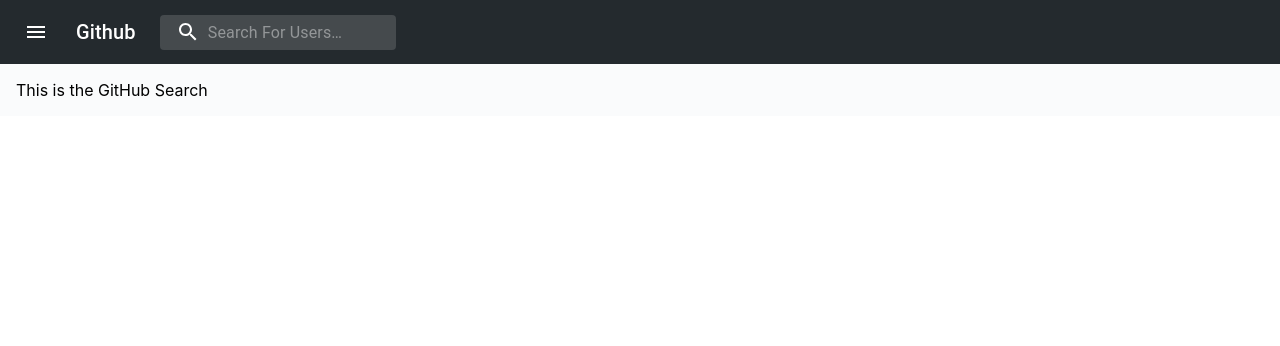
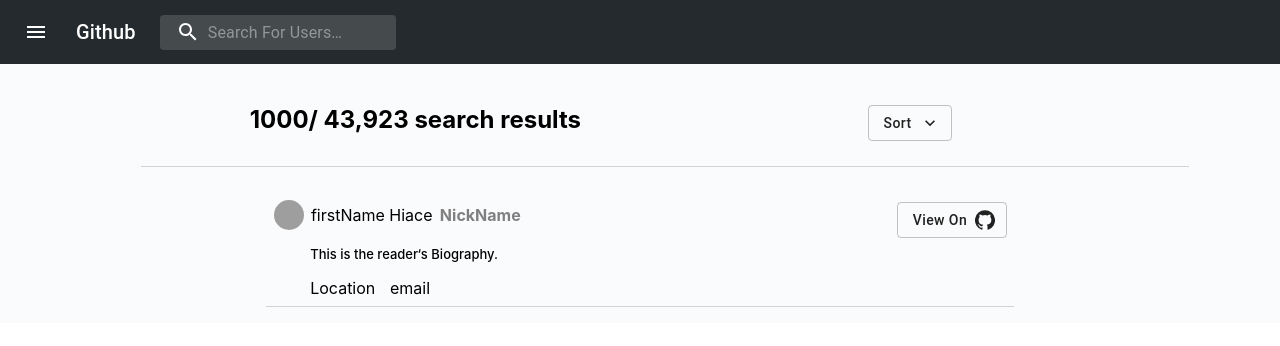
Before and after one commit to NicholusMuwonge/github-user-search, a React (Create React App) app: page / in a window 1280 px wide. Shown: the top 346 px of the page. Built offline with nearby package versions, Linux system fonts and the light colour scheme; no server answers; grey boxes are pictures that could not be loaded.

Commit message:
Add Ui to the home component and sort component.

```diff
--- a/src/components/app/App.js
+++ b/src/components/app/App.js
@@ -1,20 +1,49 @@
 import React from 'react';
+import SortMenu from '../dropDownMenu/SortButton';
 import './App.css';
+import SearchResultTile from './SearchResultTile';
 
 const styles = {
   container: {
     padding: '1rem',
     backgroundColor: '#fafbfc',
+    // flex: 1,
+    // display: 'block',
+    justifyContent: 'center',
+    alignItems: 'center',
+    alignSelf: 'center',
+  },
+  sortBar: {
+    width: '80%',
+    padding: '2%',
+    marginLeft: '10%',
+    flexDirection: 'row',
+    display: 'flex',
+    borderBottom: '1px solid lightgrey',
+  },
+  sortBarSubContainer: {
     flex: 1,
-    display: 'flex',
+  },
+  resultsCount: {
+    fontSize: 'x-large',
+    fontWeight: 'bolder',
   },
 };
-function App() {
+function AppComponent() {
   return (
     <div className="App" style={styles.container}>
-      This is the GitHub Search
+      {/* This is the GitHub Search */}
+      <section style={styles.sortBar}>
+        <div style={styles.sortBarSubContainer}>
+          <span style={styles.resultsCount}>1000/ 43,923 search results</span>
+        </div>
+        <span style={styles.sortBarSubContainer}>
+          <SortMenu />
+        </span>
+      </section>
+      <SearchResultTile />
     </div>
   );
 }
 
-export default App;
+export default AppComponent;
--- /dev/null
+++ b/src/components/app/AppContainer.js
@@ -0,0 +1,12 @@
+import React from 'react';
+// import { useSelector } from 'react-redux';
+import AppComponent from './App';
+
+function AppContainer() {
+//   const searchResults = useSelector((centralState) => centralState.searchUsersReducer);
+  return (
+    <AppComponent />
+  );
+}
+
+export default AppContainer;
--- /dev/null
+++ b/src/components/app/SearchResultTile.js
@@ -0,0 +1,112 @@
+import { Button } from '@material-ui/core';
+import GitHubIcon from '@material-ui/icons/GitHub';
+import React from 'react';
+
+const styles = {
+  container: {
+    flexDirection: 'column',
+    width: '60%',
+    marginLeft: '20%',
+    height: 'auto',
+    alignSelf: 'center',
+    display: 'block',
+    borderBottom: '1px solid lightgrey',
+    marginTop: '2%',
+  },
+  topSection: {
+    flexDirection: 'row',
+    display: 'flex',
+    flex: 1,
+  },
+  itemContainer: {
+    flex: 1,
+    display: 'flex',
+    // border: '1px solid',
+    alignItems: 'center',
+    justifyContent: 'flex-start',
+    padding: '.5rem',
+  },
+  viewButtonContainer: {
+    flex: 1,
+    display: 'flex',
+    alignItems: 'flex-end',
+    justifyContent: 'flex-end',
+  },
+  userIdentifierSection: {
+    display: 'block',
+  },
+  countrySection: {
+    display: 'block',
+    paddingLeft: '3%',
+  },
+  name: {
+    marginLeft: '2%',
+    fontSize: 'medium',
+    fontWeight: 'normal',
+    color: 'black',
+  },
+  nickName: {
+    marginLeft: '2%',
+    fontSize: 'medium',
+    fontWeight: 'bold',
+    color: 'grey',
+  },
+  showMore: {
+    marginRight: '2%',
+    textTransform: 'Capitalize',
+  },
+  userBio: {
+    paddingLeft: '5%',
+    paddingRight: '2%',
+    fontSize: 'small',
+    fontWeight: '500',
+    color: 'black',
+  },
+};
+
+function SearchResultTile() {
+  return (
+        <div style={styles.container}>
+            <section style={styles.topSection}>
+                <div style={styles.itemContainer}>
+                  <div style={styles.userIdentifierSection} />
+                    <img
+                      src="https://avatars.githubusercontent.com/u/37922214?v=4"
+                      alt="avatar"
+                      width="30px"
+                      height="30px"
+                      style={{ borderRadius: '50%' }}
+                    />
+                    <br />
+                    <span style={styles.name}>firstName Hiace</span>
+                    {/* <span style={styles.name}>lastName</span> */}
+                    <span style={styles.nickName}>NickName</span>
+                </div>
+                <div style={styles.viewButtonContainer}>
+                <Button
+                  variant="outlined"
+                  color="disabled"
+                  style={styles.showMore}
+                  endIcon={<GitHubIcon />}
+                >
+                  View On
+                </Button>
+                </div>
+            </section>
+            <section style={styles.topSection}>
+                <div style={styles.itemContainer}>
+                  <span style={styles.userBio}>This is the reader&lsquo;s Biography.</span>
+                </div>
+            </section>
+            <section style={styles.topSection}>
+              <div style={styles.itemContainer}>
+                <div style={styles.countrySection} />
+                  <span style={styles.name}>Location</span>
+                  <span style={styles.name}>email</span>
+              </div>
+            </section>
+        </div>
+  );
+}
+
+export default SearchResultTile;
--- /dev/null
+++ b/src/components/dropDownMenu/SortButton.js
@@ -0,0 +1,100 @@
+import React from 'react';
+import { withStyles } from '@material-ui/core/styles';
+import Button from '@material-ui/core/Button';
+import Menu from '@material-ui/core/Menu';
+import MenuItem from '@material-ui/core/MenuItem';
+import ListItemIcon from '@material-ui/core/ListItemIcon';
+import ListItemText from '@material-ui/core/ListItemText';
+import InboxIcon from '@material-ui/icons/MoveToInbox';
+import DraftsIcon from '@material-ui/icons/Drafts';
+import SendIcon from '@material-ui/icons/Send';
+import KeyboardArrowDownIcon from '@material-ui/icons/KeyboardArrowDown';
+
+const styles = {
+  showMore: {
+    marginRight: '2%',
+    textTransform: 'Capitalize',
+  },
+};
+const StyledMenu = withStyles({
+  paper: {
+    border: '1px solid #d3d4d5',
+  },
+})((props) => (
+  <Menu
+    elevation={0}
+    getContentAnchorEl={null}
+    anchorOrigin={{
+      vertical: 'bottom',
+      horizontal: 'center',
+    }}
+    transformOrigin={{
+      vertical: 'top',
+      horizontal: 'center',
+    }}
+    {...props} // disable react/jsx-props-no-spreading
+  />
+));
+
+const StyledMenuItem = withStyles((theme) => ({
+  root: {
+    '&:focus': {
+      backgroundColor: theme.palette.primary.main,
+      '& .MuiListItemIcon-root, & .MuiListItemText-primary': {
+        color: theme.palette.common.white,
+      },
+    },
+  },
+}))(MenuItem);
+
+export default function SortMenu() {
+  const [anchorEl, setAnchorEl] = React.useState(null);
+
+  const handleClick = (event) => {
+    setAnchorEl(event.currentTarget);
+  };
+
+  const handleClose = () => {
+    setAnchorEl(null);
+  };
+
+  return (
+    <div>
+      <Button
+        variant="outlined"
+        color="disabled"
+        style={styles.showMore}
+        endIcon={<KeyboardArrowDownIcon />}
+        onClick={(e) => handleClick(e)}
+      >
+        Sort
+      </Button>
+      <StyledMenu
+        id="customized-menu"
+        anchorEl={anchorEl}
+        keepMounted
+        open={Boolean(anchorEl)}
+        onClose={handleClose}
+      >
+        <StyledMenuItem>
+          <ListItemIcon>
+            <SendIcon fontSize="small" />
+          </ListItemIcon>
+          <ListItemText primary="Sent mail" />
+        </StyledMenuItem>
+        <StyledMenuItem>
+          <ListItemIcon>
+            <DraftsIcon fontSize="small" />
+          </ListItemIcon>
+          <ListItemText primary="Drafts" />
+        </StyledMenuItem>
+        <StyledMenuItem>
+          <ListItemIcon>
+            <InboxIcon fontSize="small" />
+          </ListItemIcon>
+          <ListItemText primary="Inbox" />
+        </StyledMenuItem>
+      </StyledMenu>
+    </div>
+  );
+}
--- a/src/router/router.js
+++ b/src/router/router.js
@@ -1,14 +1,14 @@
 import React from 'react';
 import { BrowserRouter as Router, Route, Switch } from 'react-router-dom';
-import App from '../components/app/App';
 import NotFound from '../common/pageNotFound/NotFound';
 import Header from '../components/header/Header';
+import AppContainer from '../components/app/AppContainer';
 
 const Routes = () => (
   <Router>
       <Header />
     <Switch>
-      <Route exact path="/" component={App} />
+      <Route exact path="/" component={AppContainer} />
       <Route exact component={NotFound} />
     </Switch>
   </Router>
```
Also changed, not shown: .eslintrc.js.
